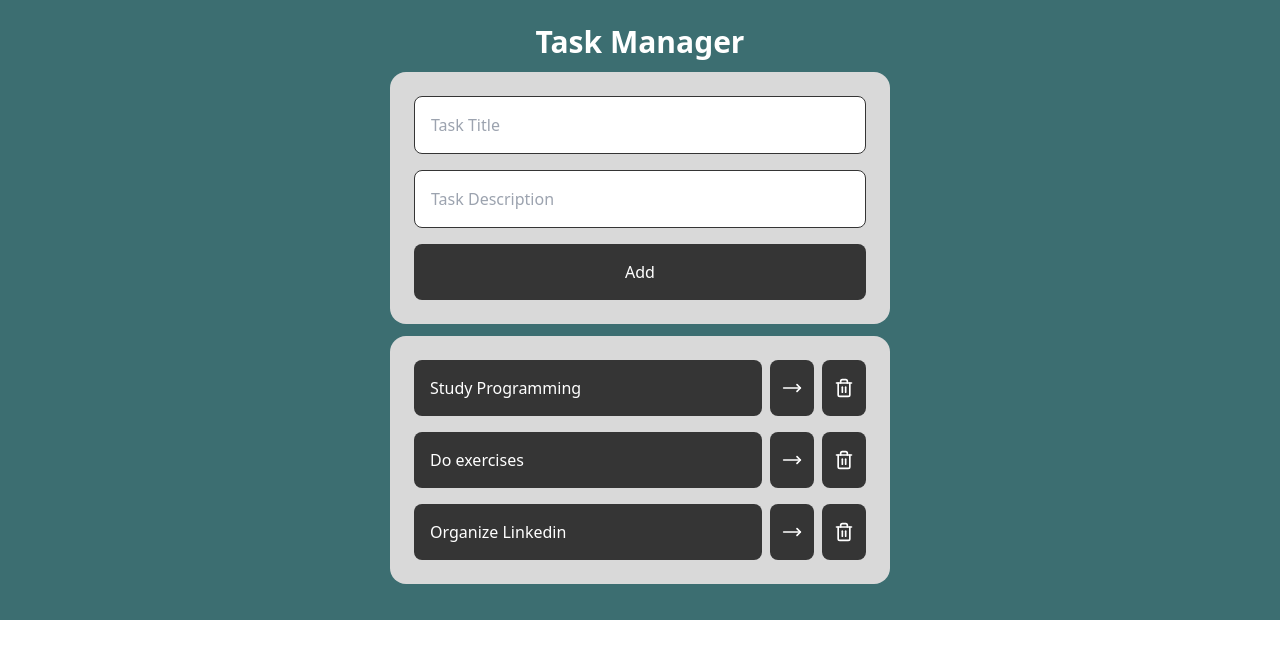
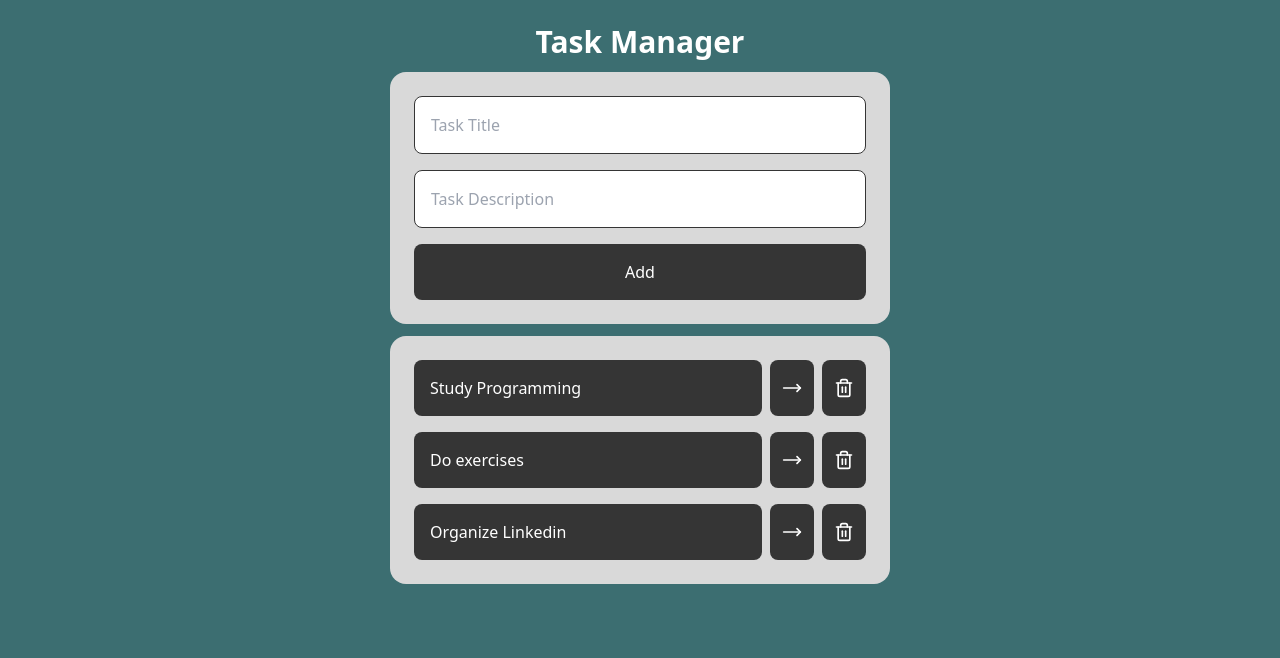
Before and after one commit to felipeSucupiraO/react-task-manager, a React (Vite) app in the folder task-manager/: page / in a window 1280 px wide. Shown: the top 658 px of the page. Built offline with nearby package versions, Linux system fonts and the light colour scheme.

Commit message:
fix: small fix on the main page height

```diff
--- a/task-manager/src/App.jsx
+++ b/task-manager/src/App.jsx
@@ -57,7 +57,7 @@
 
 
     return (
-        <div className="w-screen bg-aqua-green flex justify-center p-6">
+        <div className="w-screen min-h-screen bg-aqua-green flex justify-center p-6">
             <div className="w-[500px]">
                 <h1 className="text-3xl text-white font-bold text-center">Task Manager</h1>
                 <TaskAdder addTask={addTask}/>
```
